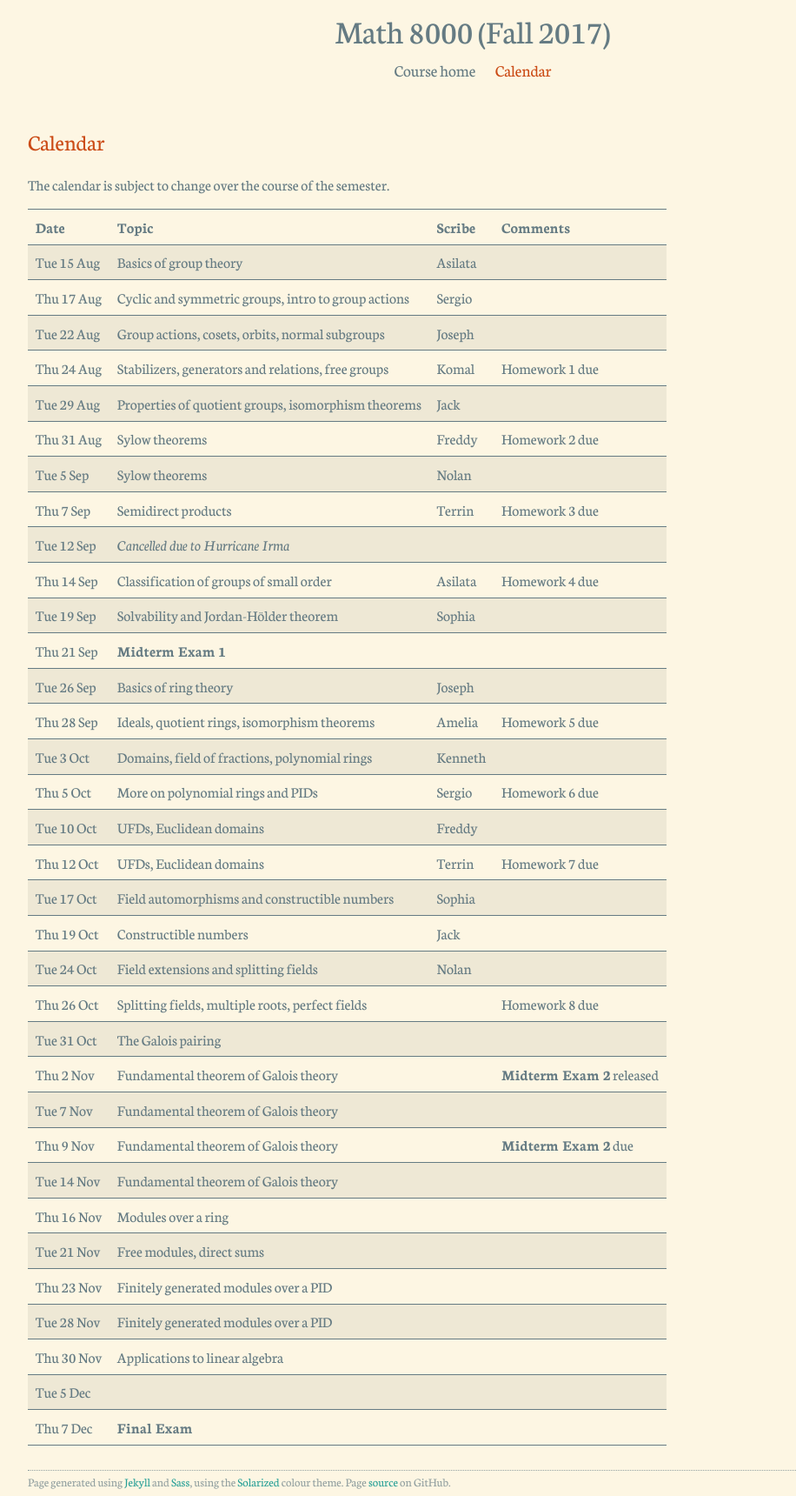
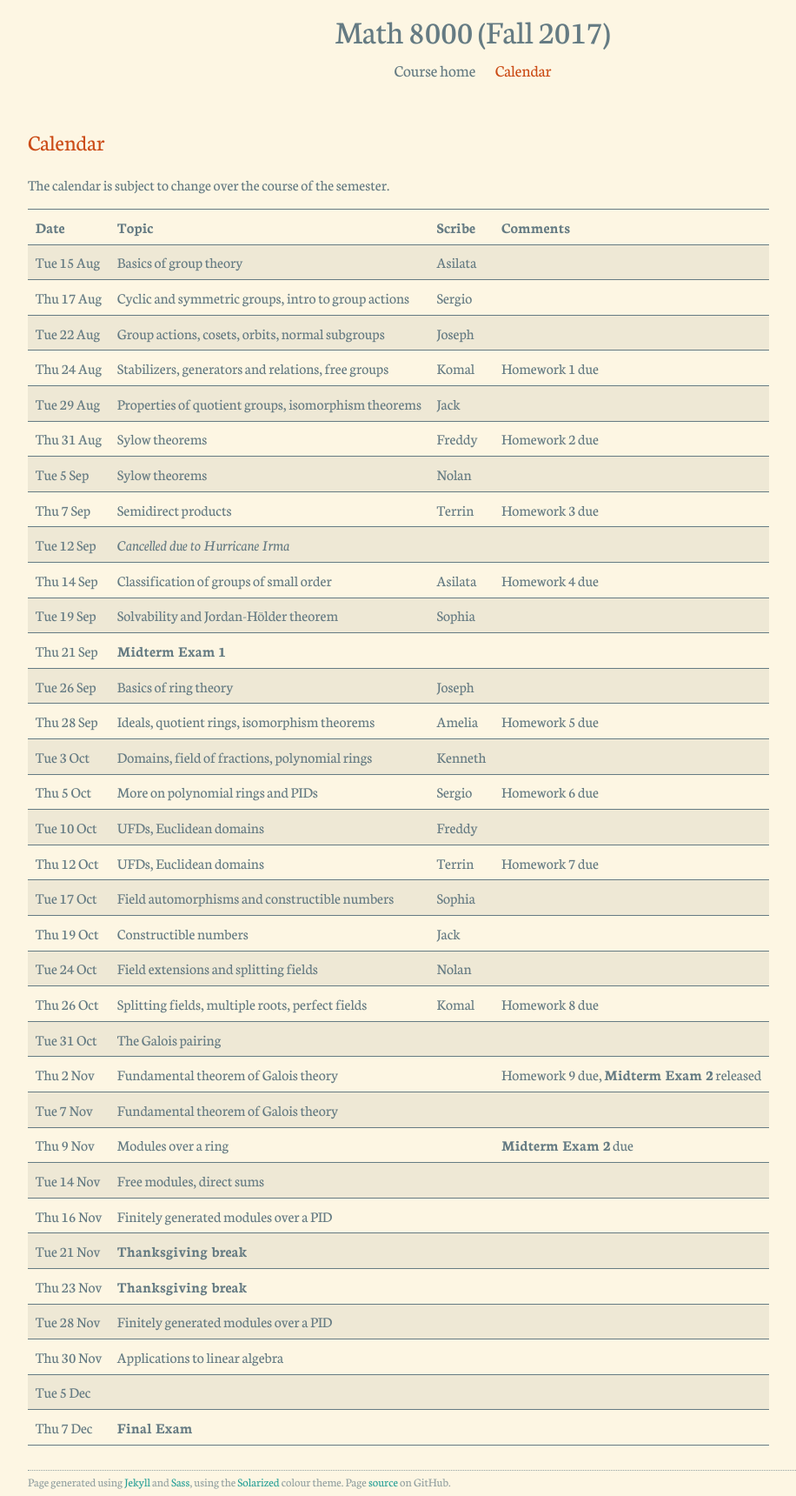
Before and after one commit to asilata/8000fall17, a Jekyll site: the page built from calendar.md, in a window 1280 px wide. Shown: the whole page at 87% size, without its empty margins (96-1012 px from the left). Built offline with Jekyll 4.4.1, drawn with Linux system fonts in a browser that asks for light colours.

Commit message:
Updated calendar (including thansgiving!)

```diff
--- a/_data/calendar.yml
+++ b/_data/calendar.yml
@@ -105,7 +105,7 @@
 
 - date: "2017-10-26"
   topic: Splitting fields, multiple roots, perfect fields
-  scribe:
+  scribe: Komal
   comments: Homework 8 due
 
 - date: "2017-10-31"
@@ -116,7 +116,7 @@
 - date: "2017-11-02"
   topic: Fundamental theorem of Galois theory
   scribe:
-  comments: "**Midterm Exam 2** released"
+  comments: "Homework 9 due, **Midterm Exam 2** released"
 
 - date: "2017-11-07"
   topic: Fundamental theorem of Galois theory
@@ -124,27 +124,27 @@
   comments:
 
 - date: "2017-11-09"
-  topic: Fundamental theorem of Galois theory
+  topic: Modules over a ring
   scribe:
   comments: "**Midterm Exam 2** due"
 
 - date: "2017-11-14"
-  topic: Fundamental theorem of Galois theory
+  topic: Free modules, direct sums
   scribe:
   comments:
 
 - date: "2017-11-16"
-  topic: Modules over a ring
+  topic: Finitely generated modules over a PID
   scribe:
   comments:
 
 - date: "2017-11-21"
-  topic: Free modules, direct sums
+  topic: "**Thanksgiving break**"
   scribe:
   comments:
 
 - date: "2017-11-23"
-  topic: Finitely generated modules over a PID
+  topic: "**Thanksgiving break**"
   scribe:
   comments:
 
```
